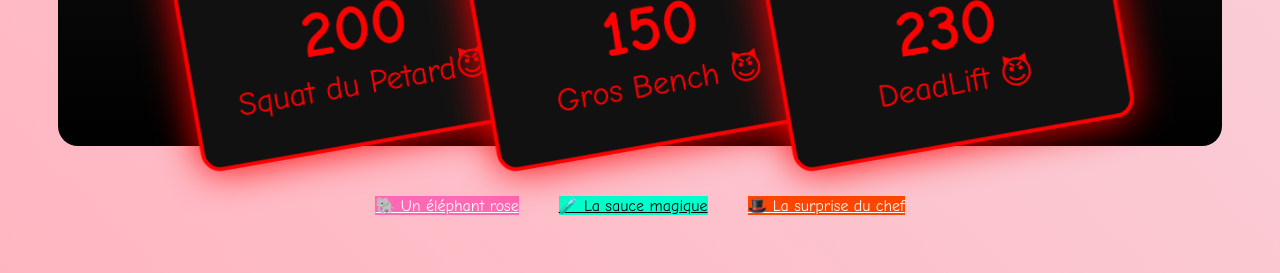
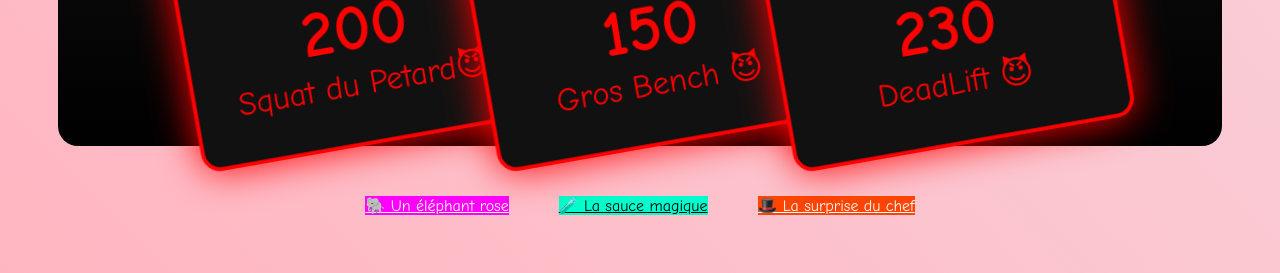
Before and after one commit to Hugo6598/Horrible3, a plain HTML site: page index.html in a window 1280 px wide. Shown: the part 3123-3396 px from the top of the page. Drawn offline with Linux system fonts and the light colour scheme.

Commit message:
Fix HTML encoding issues in index.html

```diff
--- a/index.html
+++ b/index.html
@@ -214,14 +214,10 @@
 </div>
 
 <!--Lechoix du roi moche-->
-<div style="display:flex; justify-content:center; gap:40px; margin-top:50px; flex-wrap:wrap;">
-
-  <a href="elephant.html" class="big-button" style="background:#ff69b4; color:white;">🐘 Un éléphant rose</a>
-
+<div style="display:flex; justify-content:center; gap:50px; margin-top:50px; flex-wrap:wrap;">
+  <a href="elephant.html" class="big-button" style="background:#ff00ff; color:white;">🐘 Un éléphant rose</a>
   <a href="sauce.html" class="big-button" style="background:#00ffcc; color:black;">🧪 La sauce magique</a>
-
   <a href="chef.html" class="big-button" style="background:#ff4500; color:white;">🎩 La surprise du chef</a>
-
 </div>
 
 
```
